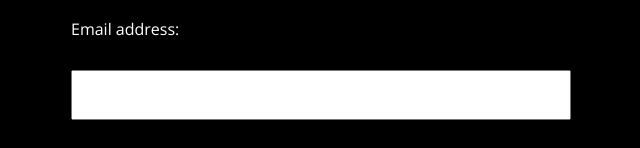
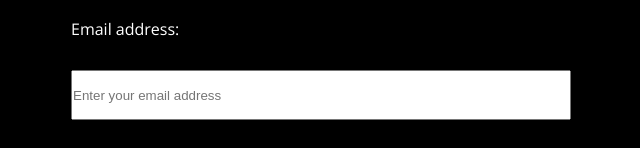
Before and after one commit to Honey-Sharma-git/LoginPage, a plain HTML site: page forgotPassword.html in a window 1280 px wide. Shown: the part 295-443 px from the top of the page, without its empty margins (319-959 px from the left). Drawn offline with nearby package versions, Linux system fonts and the light colour scheme.

Commit message:
Placeholder and required attb.

```diff
--- a/forgotPassword.html
+++ b/forgotPassword.html
@@ -50,7 +50,13 @@
         <label for="email" class="forgotPassword-email-label"
           >Email address:</label
         >
-        <input type="email" name="Email Address" id="email" />
+        <input
+          type="email"
+          name="Email Address"
+          id="email"
+          required
+          placeholder="Enter your email address"
+        />
         <button type="submit" class="forgotPassword-button">
           Send Reset Instructions
         </button>
```
